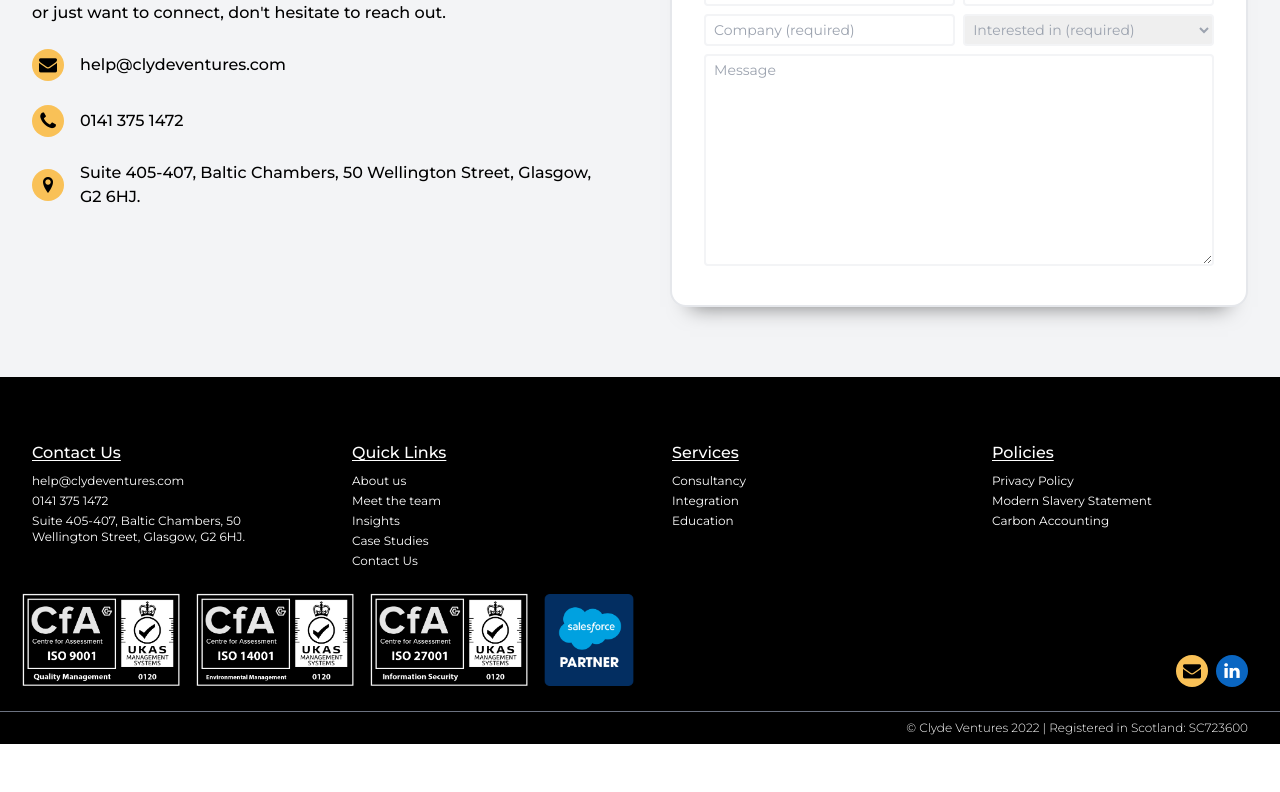
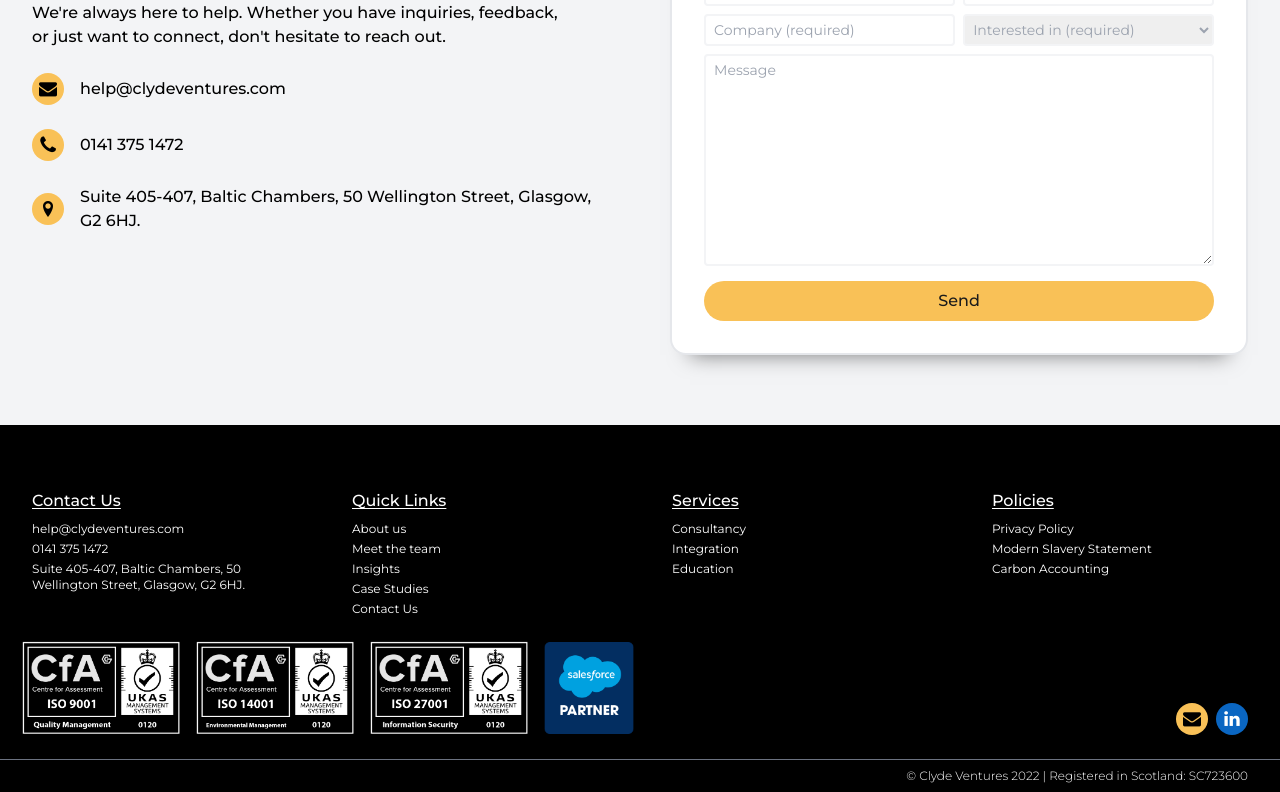
Before and after one commit to luke-meadows/clyde-ventures-2024, a Next.js app: page / in a window 1280 px wide. Shown: the part 3802-4594 px from the top of the page. Before the commit the page ends 4546 px from the top, so only its background shows below. Built offline with nearby package versions, Linux system fonts and the light colour scheme.

Commit message:
contact form send button

```diff
--- a/components/contact/ContactForm.js
+++ b/components/contact/ContactForm.js
@@ -71,6 +71,7 @@ export default function ContactForm() {
             placeholder="Message"
           ></textarea>
         </div>
+        <button className="button">Send</button>
       </form>
     </div>
   );
```
